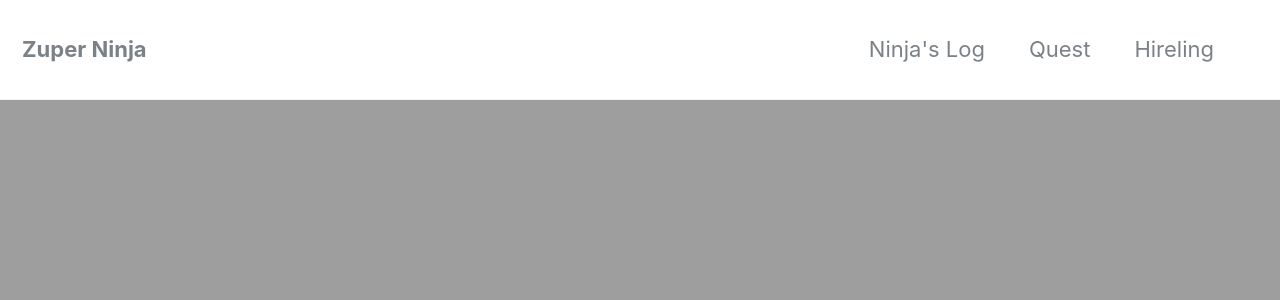
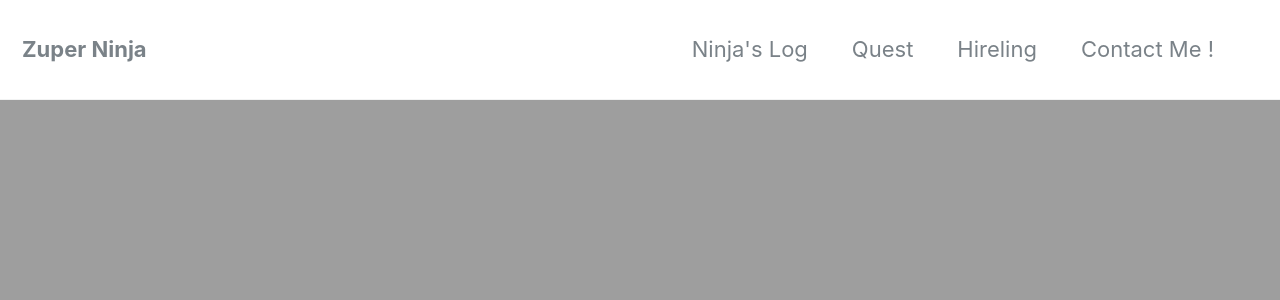
Before and after one commit to zuperninja/zuperninja.github.io, a Jekyll site: the page built from index.md, in a window 1280 px wide and 900 px high. Shown: the top 300 px of the window. Built offline with Jekyll 4.4.1, drawn with Linux system fonts in a browser that asks for light colours.

Commit message:
Update navigation.yml

```diff
--- a/_data/navigation.yml
+++ b/_data/navigation.yml
@@ -13,3 +13,5 @@ main:
     url: /portfolio/
   - title: "Hireling"
     url: /about/
+  - title: "Contact Me !"
+    url: /contact/
```
